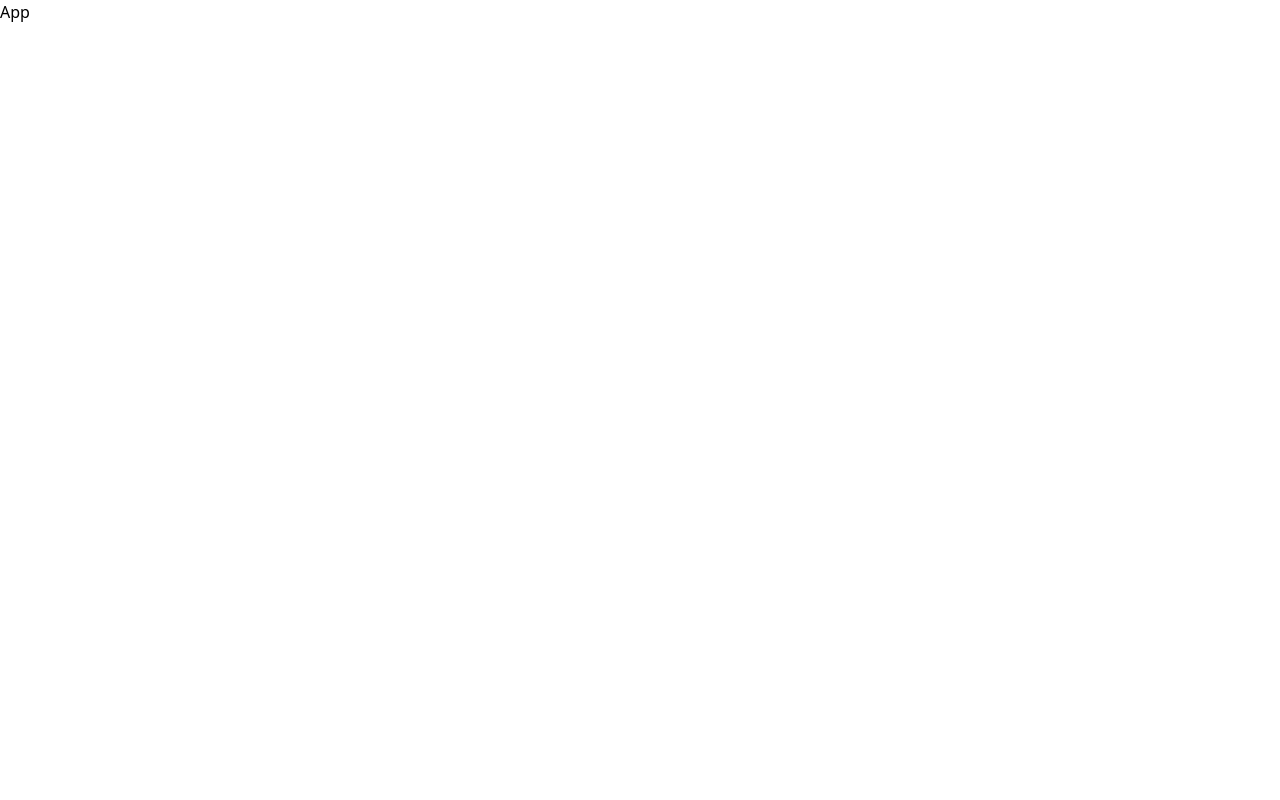
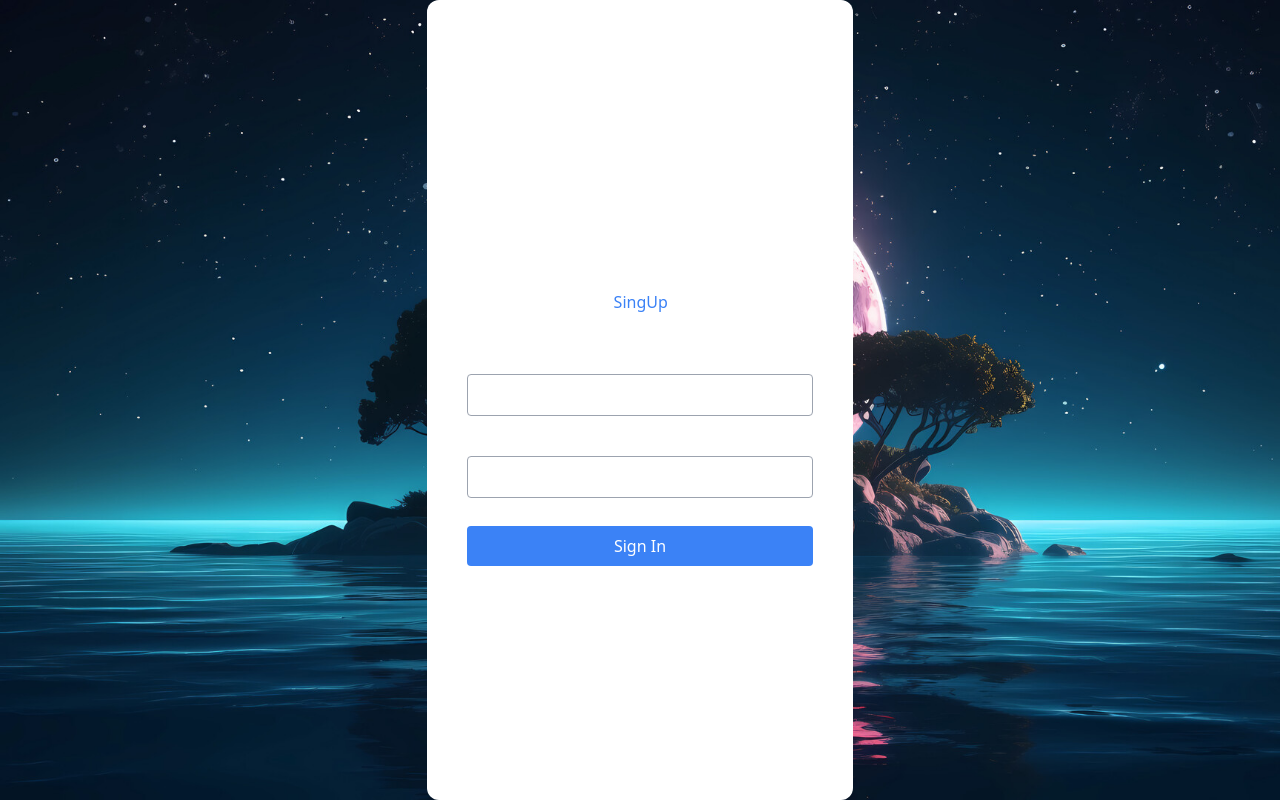
Before and after one commit to tiwari-ankit-9519/Redux-Todo, a React (Create React App) app in the folder frontend/: page / in a window 1280 px wide. Built offline with nearby package versions, Linux system fonts and the light colour scheme.

Commit message:
Added LoginPage

```diff
--- a/frontend/src/App.js
+++ b/frontend/src/App.js
@@ -1,5 +1,14 @@
 import React from "react";
+import { BrowserRouter, Routes, Route } from "react-router-dom";
+
+import Login from "./pages/Login";
 
 export default function App() {
-  return <div>App</div>;
+  return (
+    <BrowserRouter>
+      <Routes>
+        <Route path="/" element={<Login />} />
+      </Routes>
+    </BrowserRouter>
+  );
 }
--- /dev/null
+++ b/frontend/src/pages/Login.js
@@ -0,0 +1,41 @@
+import React from "react";
+import { Link } from "react-router-dom";
+import login from "../assets/login.jpg";
+
+export default function Login() {
+  return (
+    <div
+      className="flex mx-0 md:mx-0 bg-slate-300 gap-5 min-h-screen justify-center"
+      style={{
+        backgroundImage: `url(${login})`,
+        backgroundRepeat: "no-repeat",
+        backgroundSize: "cover",
+      }}
+    >
+      <div className="flex flex-col gap-2 bg-white p-10 w-full md:1/4 lg:w-1/3 rounded-xl mx-5 md:mx-0 bg-transparent text-white justify-center">
+        <h1 className="text-2xl md:text-3xl lg:text-5xl text-white font-bold text-center">
+          Welcome Back
+        </h1>
+        <p className="text-md">
+          Not registered yet?{" "}
+          <Link to="/singup" className="text-blue-500">
+            SingUp
+          </Link>
+        </p>
+        <label className="font-semibold mt-5">Email</label>
+        <input
+          type="text"
+          className="p-2 focus: outline-none border-gray-400 border rounded"
+        />
+        <label className="font-semibold">Password</label>
+        <input
+          type="password"
+          className="p-2 focus: outline-none border-gray-400 border rounded"
+        />
+        <button className="p-2 text-white bg-blue-500 rounded mt-5 font-medium">
+          Sign In
+        </button>
+      </div>
+    </div>
+  );
+}
```
Also changed, not shown: frontend/src/assets/login.jpg (added).
